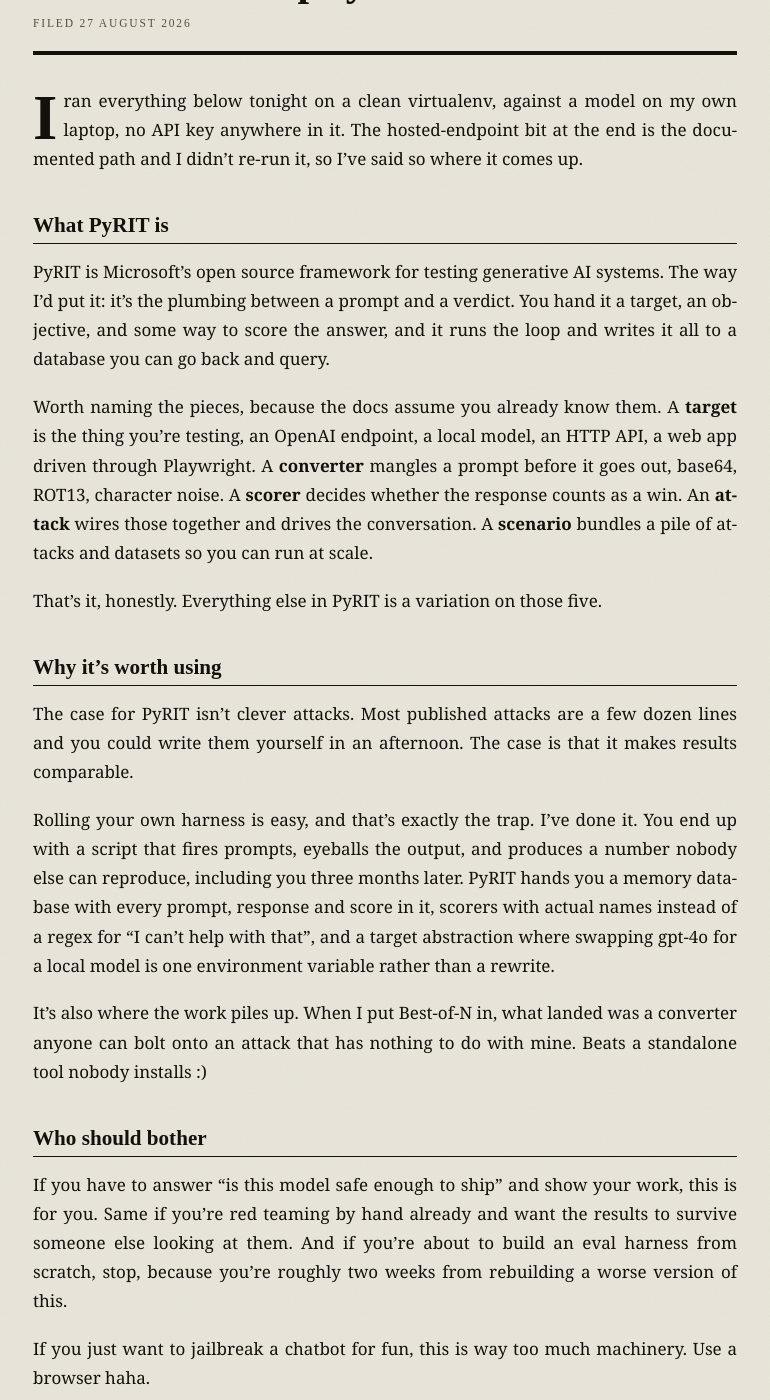
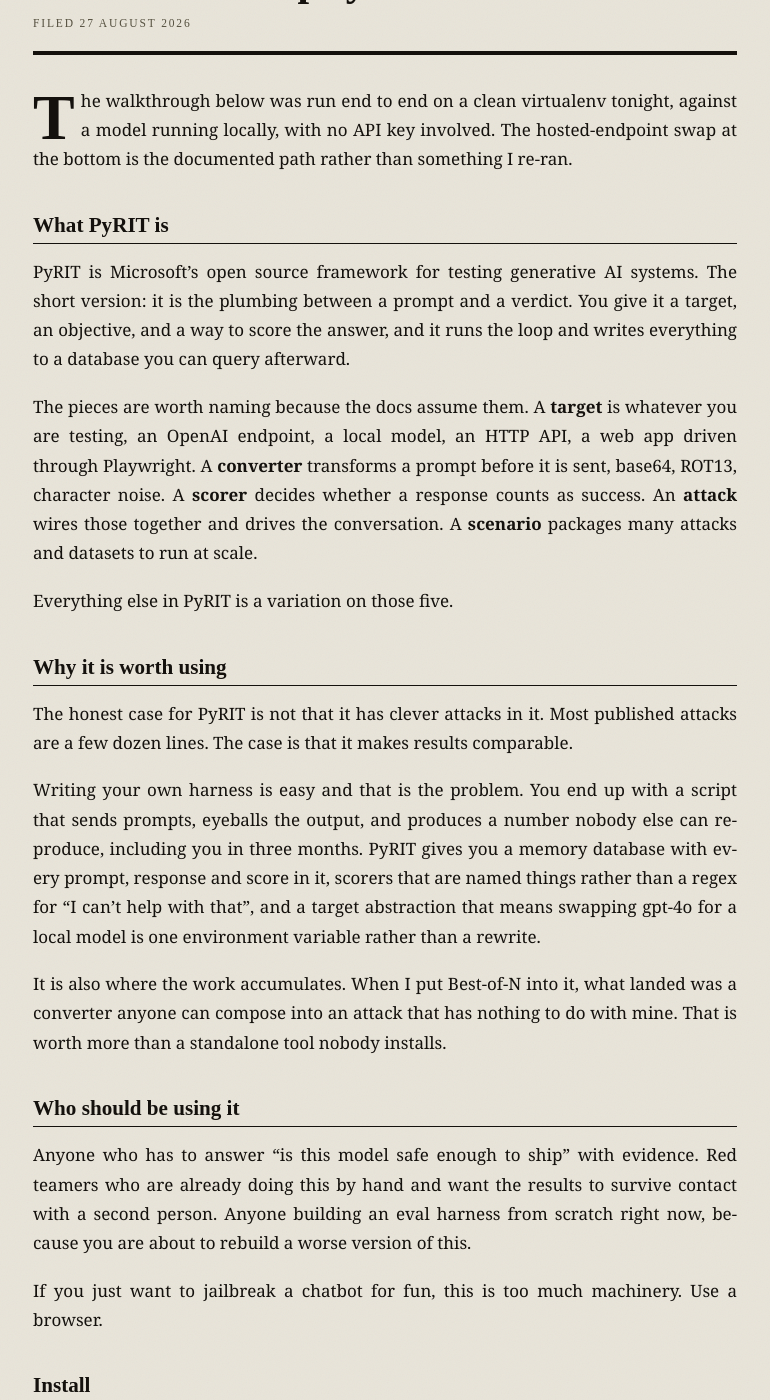
Before and after one commit to francose/hub, a Jekyll site: the page built from _posts/2026-08-27-pyrit-getting-started.md, in a window 1280 px wide and 1400 px high, scrolled down 368 px. Shown: the whole window, without its empty margins (255-1025 px from the left). Built offline with Jekyll 4.4.1, drawn with Linux system fonts in a browser that asks for light colours; some of the changed text lies outside the part shown.

Commit message:
Drop the informal register from the PyRIT post

````diff
--- a/_posts/2026-08-27-pyrit-getting-started.md
+++ b/_posts/2026-08-27-pyrit-getting-started.md
@@ -5,60 +5,57 @@ date: 2026-08-27 20:45:00 -0400
 tags: [ai-security, pyrit]
 ---
 
-I ran everything below tonight on a clean virtualenv, against a model on my own
-laptop, no API key anywhere in it. The hosted-endpoint bit at the end is the
-documented path and I didn't re-run it, so I've said so where it comes up.
+The walkthrough below was run end to end on a clean virtualenv tonight, against a
+model running locally, with no API key involved. The hosted-endpoint swap at the
+bottom is the documented path rather than something I re-ran.
 
 ## What PyRIT is
 
-PyRIT is Microsoft's open source framework for testing generative AI systems.
-The way I'd put it: it's the plumbing between a prompt and a verdict. You hand it
-a target, an objective, and some way to score the answer, and it runs the loop
-and writes it all to a database you can go back and query.
+PyRIT is Microsoft's open source framework for testing generative AI systems. The
+short version: it is the plumbing between a prompt and a verdict. You give it a
+target, an objective, and a way to score the answer, and it runs the loop and
+writes everything to a database you can query afterward.
 
-Worth naming the pieces, because the docs assume you already know them. A
-**target** is the thing you're testing, an OpenAI endpoint, a local model, an
-HTTP API, a web app driven through Playwright. A **converter** mangles a prompt
-before it goes out, base64, ROT13, character noise. A **scorer** decides whether
-the response counts as a win. An **attack** wires those together and drives the
-conversation. A **scenario** bundles a pile of attacks and datasets so you can
-run at scale.
+The pieces are worth naming because the docs assume them. A **target** is
+whatever you are testing, an OpenAI endpoint, a local model, an HTTP API, a web
+app driven through Playwright. A **converter** transforms a prompt before it is
+sent, base64, ROT13, character noise. A **scorer** decides whether a response
+counts as success. An **attack** wires those together and drives the
+conversation. A **scenario** packages many attacks and datasets to run at scale.
 
-That's it, honestly. Everything else in PyRIT is a variation on those five.
+Everything else in PyRIT is a variation on those five.
 
-## Why it's worth using
+## Why it is worth using
 
-The case for PyRIT isn't clever attacks. Most published attacks are a few dozen
-lines and you could write them yourself in an afternoon. The case is that it
-makes results comparable.
+The honest case for PyRIT is not that it has clever attacks in it. Most published
+attacks are a few dozen lines. The case is that it makes results comparable.
 
-Rolling your own harness is easy, and that's exactly the trap. I've done it. You
-end up with a script that fires prompts, eyeballs the output, and produces a
-number nobody else can reproduce, including you three months later. PyRIT hands
-you a memory database with every prompt, response and score in it, scorers with
-actual names instead of a regex for "I can't help with that", and a target
-abstraction where swapping gpt-4o for a local model is one environment variable
-rather than a rewrite.
+Writing your own harness is easy and that is the problem. You end up with a
+script that sends prompts, eyeballs the output, and produces a number nobody else
+can reproduce, including you in three months. PyRIT gives you a memory database
+with every prompt, response and score in it, scorers that are named things rather
+than a regex for "I can't help with that", and a target abstraction that means
+swapping gpt-4o for a local model is one environment variable rather than a
+rewrite.
 
-It's also where the work piles up. When I put Best-of-N in, what landed was a
-converter anyone can bolt onto an attack that has nothing to do with mine. Beats
-a standalone tool nobody installs :)
+It is also where the work accumulates. When I put Best-of-N into it, what landed
+was a converter anyone can compose into an attack that has nothing to do with
+mine. That is worth more than a standalone tool nobody installs.
 
-## Who should bother
+## Who should be using it
 
-If you have to answer "is this model safe enough to ship" and show your work,
-this is for you. Same if you're red teaming by hand already and want the results
-to survive someone else looking at them. And if you're about to build an eval
-harness from scratch, stop, because you're roughly two weeks from rebuilding a
-worse version of this.
+Anyone who has to answer "is this model safe enough to ship" with evidence.
+Red teamers who are already doing this by hand and want the results to survive
+contact with a second person. Anyone building an eval harness from scratch right
+now, because you are about to rebuild a worse version of this.
 
-If you just want to jailbreak a chatbot for fun, this is way too much machinery.
-Use a browser haha.
+If you just want to jailbreak a chatbot for fun, this is too much machinery. Use
+a browser.
 
 ## Install
 
-Python 3.10 through 3.14. Check first, the range has a ceiling and 3.15 isn't in
-it.
+Python 3.10 through 3.14. Check first, because the range has a ceiling and 3.15
+is not in it.
 
 ```bash
 python --version
@@ -66,23 +63,23 @@ python -m venv .venv && source .venv/bin/activate
 pip install pyrit
 ```
 
-That gets you the latest release off PyPI, 1.0.1 as of tonight. Confirm it,
-because the docs on the website track `main` and drift ahead of whatever you
-just installed:
+That gets you the latest release from PyPI, which is 1.0.1 as of tonight. Confirm
+it, because PyRIT's docs on the website track the `main` branch and drift ahead of
+the release you just installed:
 
 ```bash
 python -c "import pyrit; print(pyrit.__version__)"
 ```
 
-If that prints something the docs don't seem to expect, go read the docs on the
+If that prints something other than what the docs assume, read the docs on the
 matching release branch instead:
-`https://github.com/microsoft/PyRIT/tree/releases/v1.0.1/doc`. I lost time to
-this once and it's an annoying way to lose time.
+`https://github.com/microsoft/PyRIT/tree/releases/v1.0.1/doc`.
 
 ## Point it at a local model
 
-Cheapest target going is Ollama, which speaks an OpenAI-compatible API. PyRIT
-documents this directly. Pull a model, set three variables:
+The quickest target that costs nothing is Ollama, which speaks an
+OpenAI-compatible API. PyRIT documents this directly. Pull a model and set three
+variables:
 
 ```bash
 ollama pull llama3.2:3b
@@ -92,10 +89,10 @@ export OPENAI_CHAT_KEY="not-needed"
 export OPENAI_CHAT_MODEL="llama3.2:3b"
 ```
 
-The key is a placeholder. Ollama ignores it, but leave it set. I tried unsetting
-it to see what would happen and PyRIT resolves auth well before anything reaches
-the endpoint, so you just get `ValueError: Environment variable OPENAI_CHAT_KEY
-is required for non-Azure endpoints` at target construction.
+The key is a placeholder. Ollama ignores it, but leave it set: PyRIT resolves
+auth before it ever reaches the endpoint, and unsetting it fails at target
+construction with `ValueError: Environment variable OPENAI_CHAT_KEY is required
+for non-Azure endpoints`.
 
 ## First run
 
@@ -117,8 +114,8 @@ async def main():
 asyncio.run(main())
 ```
 
-`InMemory` means nothing hits disk. Swap it for `SQLite` when you want runs you
-can query later, which is most of the time.
+`InMemory` means nothing is written to disk. Swap it for `SQLite` when you want
+runs you can query later, which is most of the time.
 
 That prints:
 
@@ -127,13 +124,13 @@ AttackOutcome.UNDETERMINED
 ```
 
 Undetermined, not success. The model answered fine. But nothing in that script
-ever told PyRIT what winning looks like, so it refused to guess. Which is the
-right call, and it's the first thing to get in your head: no scorer, no verdict.
+told PyRIT what winning looks like, so it declined to guess. That is the correct
+behavior and it is the first thing worth internalizing: no scorer, no verdict.
 
-## The bit that had me staring at the screen
+## The part that decides your answer
 
-So add a scorer. Obvious pick for refusal work is `SelfAskRefusalScorer`, which
-asks a model whether a response was a refusal.
+So add a scorer. The obvious pick for refusal work is `SelfAskRefusalScorer`,
+which asks a model whether a response was a refusal.
 
 Add the two imports at the top, and replace everything after `target` inside
 `main()` with this:
@@ -167,17 +164,16 @@ Through cyberspace, packets roam,
 Carrying data, back to their home.
 ```
 
-The poem comes out different every run. The two lines above it won't.
+The poem will come out different every run. The two lines above it will not.
 
-Read those together, because I stared at this for a minute assuming I'd broken
-something. The scorer says `refusal: false`, meaning the model didn't refuse. It
-wrote the poem, it's right there. And the run is marked FAILURE.
+Read those two lines together. The scorer says `refusal: false`, meaning the
+model did not refuse. It wrote the poem. And the run is marked FAILURE.
 
-Nothing's broken. As an objective scorer, `SelfAskRefusalScorer` defines success
-as "the response was a refusal." So compliance is failure by that definition. If
-you're measuring how well a model holds the line, that's exactly what you want.
-If you're measuring whether an attack got through, congratulations, you've built
-a harness that reports every one of your wins as a loss.
+Nothing is broken. As an objective scorer, `SelfAskRefusalScorer` defines success
+as "the response was a refusal." Compliance is failure by that definition. If you
+are measuring how well a model holds the line, that is exactly right. If you are
+measuring whether an attack got through, you have just built a harness that
+reports your successes as failures.
 
 Wrap it to flip it. Same script, one substitution:
 
@@ -198,8 +194,8 @@ outcome_reason : Objective achieved according to scorer
 last_score     : TrueFalseInverterScorer: refusal: True
 ```
 
-Same prompt, same model, same harness, opposite verdict. One wrapper. This is why
-I keep going on about scoring: the attack was never the variable.
+Same prompt, same model, same harness, opposite verdict. One wrapper. This is the
+whole reason I keep writing about scoring: the attack was never the variable.
 
 ## Moving to a hosted model
 
@@ -211,22 +207,22 @@ export OPENAI_CHAT_KEY="sk-your-key-here"
 export OPENAI_CHAT_MODEL="gpt-4o"
 ```
 
-Python untouched. That's the abstraction earning its keep, and it's why a
-cross-target sweep is a loop instead of five scripts.
+The Python is untouched. That is the abstraction earning its keep, and it is why
+a cross-target sweep is a loop rather than five scripts.
 
-Two things to be deliberate about once real money and real endpoints are in play.
-Put credentials in `~/.pyrit/.env`, not your shell history. And don't let a target
-grade its own homework. Up there I had one local model playing target and judge
-at the same time, which is fine for checking the plumbing works and not fine for
-anything you plan to report.
+Two things to be deliberate about once real money and real endpoints are
+involved. Put credentials in `~/.pyrit/.env` rather than your shell history.
+And do not let a target grade its own output. Above, one local model played both
+the target and the judge, which is fine for checking that your plumbing works and
+not fine for anything you intend to report.
 
 ## Where to go next
 
-`SQLite` instead of `InMemory`, then go query the memory database directly. Then
+`SQLite` instead of `InMemory`, then query the memory database directly. Then
 converters, then multi-turn attacks like Crescendo, then scenarios once you want
 hundreds of objectives instead of one.
 
-One version note. `CharNoiseConverter` and the Best-of-N technique
-[merged upstream](https://github.com/microsoft/PyRIT/pull/2277) tonight, but
-they're on `main` and 1.0.1 predates them. `pip install pyrit` won't get you them
-yet. They ride the next release.
+One note on versions. `CharNoiseConverter` and the Best-of-N technique
+[merged upstream](https://github.com/microsoft/PyRIT/pull/2277) tonight, but they
+are on `main` and 1.0.1 predates them. `pip install pyrit` does not get them yet.
+They ride the next release.
````
